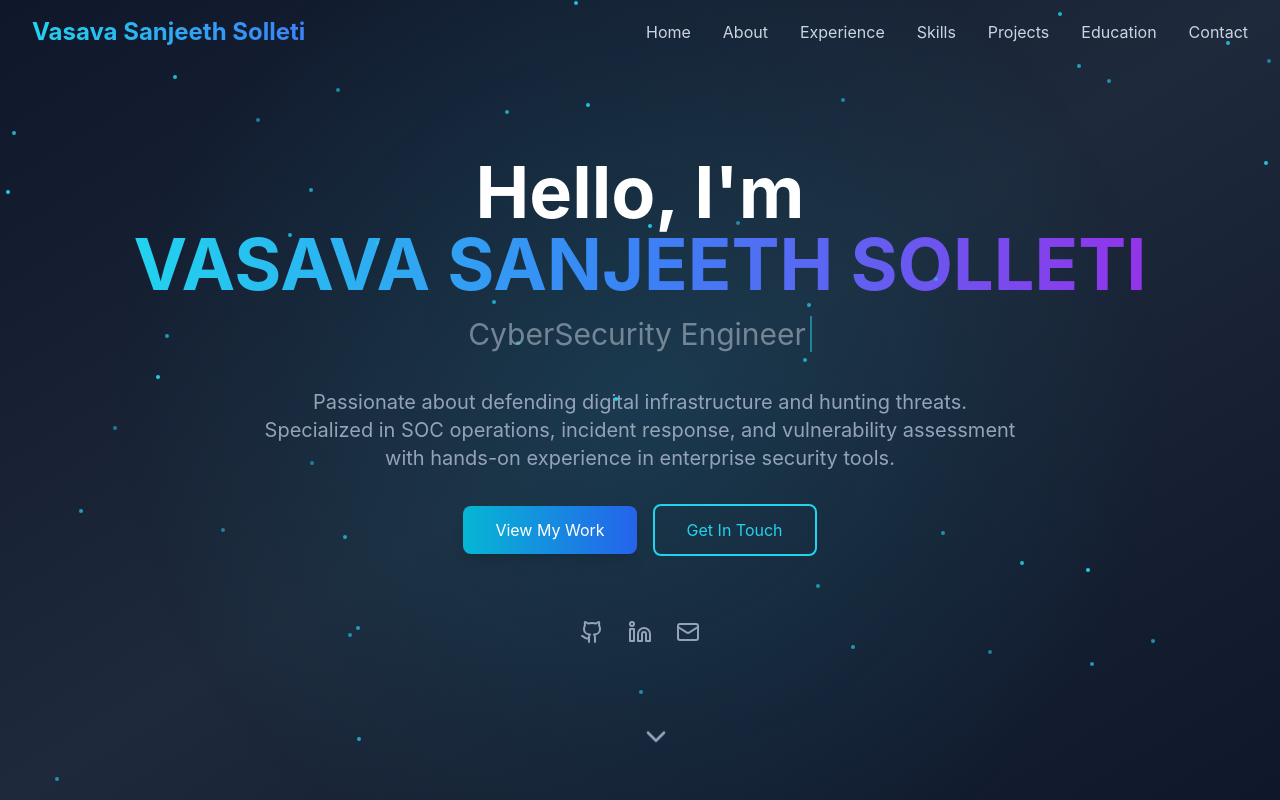
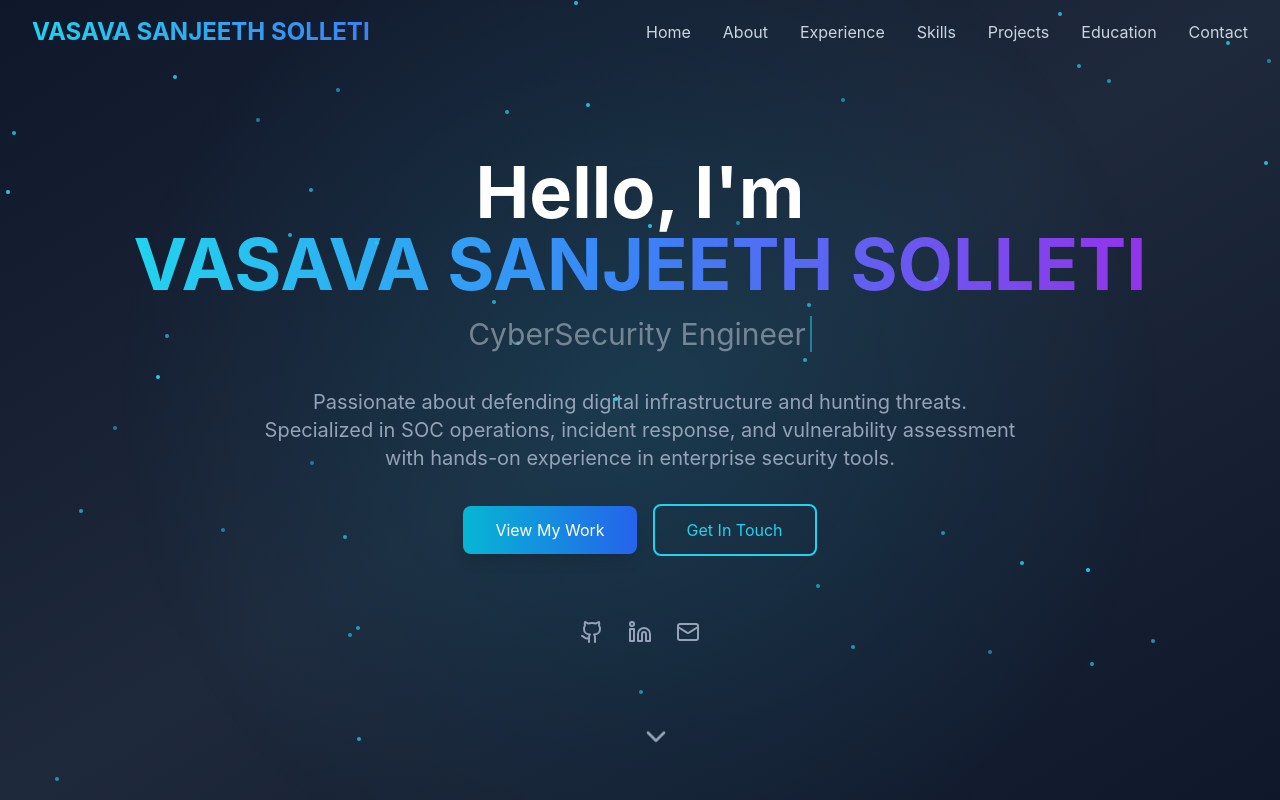
Before and after one commit to sanjeeth-solleti/portfolio, a React (Vite) app: page / in a window 1280 px wide. Shown: the top 800 px of the page. Built offline with nearby package versions, Linux system fonts and the light colour scheme.

Commit message:
Update Header.tsx

```diff
--- a/src/components/Header.tsx
+++ b/src/components/Header.tsx
@@ -45,7 +45,7 @@ const Header = () => {
               onClick={() => scrollToSection('hero')}
               className="text-2xl font-bold bg-gradient-to-r from-cyan-400 to-blue-500 bg-clip-text text-transparent hover:scale-105 transition-transform duration-200"
             >
-              Vasava Sanjeeth Solleti
+              VASAVA SANJEETH SOLLETI
             </button>
           </div>
 
```
